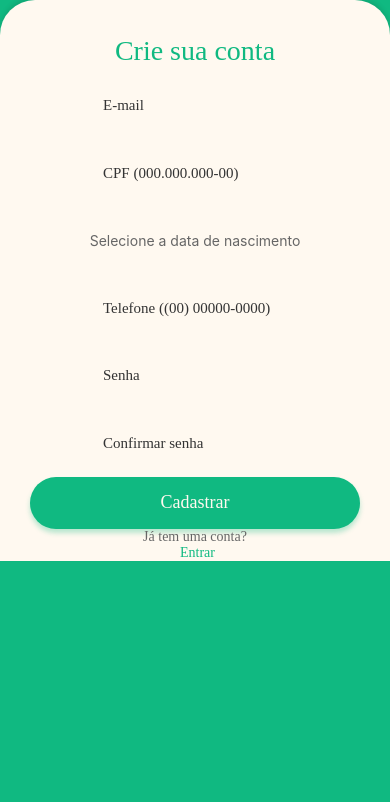
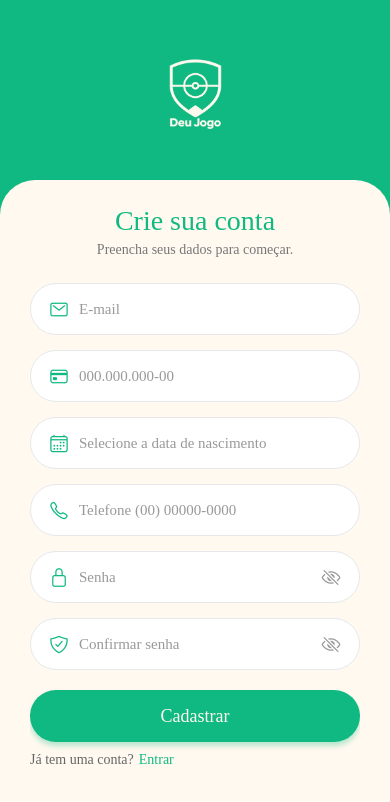
Before and after one commit to AlexandreFreitas04/tcc, a React Native app: screen /Register in a window 390 px wide. Shown: the top 802 px of the page. Built offline with nearby package versions, Linux system fonts and the light colour scheme.

Commit message:
reestruturando a tela de registro

```diff
--- a/estilo.js
+++ b/estilo.js
@@ -463,12 +463,14 @@ export default StyleSheet.create({
     fontSize: 28,
     color: '#10B981',
     marginBottom: 5,
+    textAlign: 'center',
   },
   subtextLogin:{
     fontFamily: 'Montserrat-Regular',
     fontSize: 14,
     color: '#777',
     marginBottom: 25,
+    textAlign: 'center',
   },
   inputContainerLogin:{
     flexDirection: 'row',
@@ -493,8 +495,28 @@ export default StyleSheet.create({
   },
   rodapeCadastroContainer:{
     flexDirection: 'row',
-    marginTop: 25,
+    marginTop: 10,
     alignItems: 'center',
+  },
+  headerRegister: {
+    flex: 0.22,
+    justifyContent: 'center',
+    alignItems: 'center',
+    paddingtTop: 15,
+  },
+  logoRegister:{
+    width: 85,
+    height: 85,
+    tintColor: '#FFF9F0'
+  },
+  cardRegister:{
+    flex: 0.78,
+    backgroundColor: '#FFF9F0',
+    borderTopLeftRadius: 35,
+    borderTopRightRadius: 35,
+    paddingHorizontal: 30,
+    paddingTop: 25,
+    elevation: 10,
   },
 
 });
--- a/screens/Register.tsx
+++ b/screens/Register.tsx
@@ -1,7 +1,8 @@
-import { Text, TouchableOpacity, View, TextInput, Alert, Platform } from 'react-native';
+import { Text, TouchableOpacity, View, TextInput, Alert, Platform, ScrollView, Image, ActivityIndicator } from 'react-native';
 import { useState } from 'react';
 import { useNavigation } from '@react-navigation/native';
 import DateTimePicker from '@react-native-community/datetimepicker';
+import { Ionicons } from '@expo/vector-icons';
 import styles from '../estilo';
 import { handleRegister } from '../controllers/registerController';
 import { maskCPF, maskTelefone } from   '../utils/masks';
@@ -14,8 +15,11 @@ export default function Register() {
   const [telefone, setTelefone] = useState('');
   const [dataNascimento, setDataNascimento] = useState<Date | null>(null);
   const [showDatePicker, setShowDatePicker] = useState(false);
+  const [mostrarSenha, setMostrarSenha] = useState(false);
+  const [mostrarConfirmarSenha, setMostrarConfirmarSenha] = useState(false);
+  const [carregando, setCarregando] = useState(false);
 
-  const navigation = useNavigation();
+  const navigation = useNavigation<any>();
 
   const onChangeDate = (event: any, selectedDate?: Date) => {
     setShowDatePicker(Platform.OS === 'ios');
@@ -27,6 +31,9 @@ export default function Register() {
       ? dataNascimento.toLocaleDateString('pt-BR')
       : '';
 
+    setCarregando(true);
+
+    try{
       const resultado = await handleRegister({
         email,
         senha,
@@ -42,24 +49,50 @@ export default function Register() {
       } else {
         Alert.alert('Erro', resultado.mensagem);
       }
+     } finally {
+    setCarregando(false);
     };
-
+  }
   return (
     <View style={styles.fundoLogin}>
-      <View style={styles.cardLogin}>
+      <View style={styles.headerRegister}>
+        <Image
+          source={require('../assets/logo_nome.png')}
+          style={styles.logoRegister}
+          resizeMode='contain'
+        />
+      </View>
+
+      <View style={styles.cardRegister}>
+        <ScrollView
+          showsVerticalScrollIndicator={false}
+          keyboardShouldPersistTaps="handled"
+          contentContainerStyle={styles.scrollRegisterContent}
+        >
           <Text style={styles.textLogin}>Crie sua conta</Text>
+          <Text style={styles.subtextLogin}>Preencha seus dados para começar.</Text>
 
+          {/*EMAIL*/}
+          <View style={styles.inputContainerLogin}>
+            <Ionicons name="mail-outline" size={20} color="#10B981" style={styles.inputIconLogin}/>
             <TextInput
               placeholder='E-mail'
+              placeholderTextColor="#999"
               value={email}
               onChangeText={setEmail}
               style={styles.inputTextLogin}
               keyboardType='email-address'
               autoCapitalize='none'
+              autoCorrect={false}
             />
+          </View>
 
+          {/*CPF*/}
+          <View style={styles.inputContainerLogin}>
+            <Ionicons name="card-outline" size={20} color="#10B981" style={styles.inputIconLogin} />
             <TextInput
-          placeholder='CPF (000.000.000-00)'
+              placeholder='000.000.000-00'
+              placeholderTextColor="#999"
               value={cpf}
               onChangeText={(texto) => {
                 setCpf(maskCPF(texto));
@@ -68,12 +101,15 @@ export default function Register() {
               keyboardType='numeric'
               maxLength={14}
             />
+          </View>
 
+          {/*Data de Nascimento*/}
           <TouchableOpacity
-          style={[styles.inputTextLogin, { justifyContent: 'center' }]}
+            style={[styles.inputContainerLogin]}
             onPress={() => setShowDatePicker(true)}
           >
-          <Text style={{ color: dataNascimento ? '#000' : '#666' }}>
+            <Ionicons name="calendar-outline" size={20} color="#10b981" style={styles.inputIconLogin}/>
+            <Text style={[styles.inputTextLogin, {color: dataNascimento ? '#333' : '#999'}]}>
               {dataNascimento
                 ? dataNascimento.toLocaleDateString('pt-BR')
                 : 'Selecione a data de nascimento'}
@@ -84,14 +120,18 @@ export default function Register() {
             <DateTimePicker
               value={dataNascimento || new Date(2000, 0, 1)}
               mode="date"
-            display="spinner"
+              display="default"
               maximumDate={new Date()}
               onChange={onChangeDate}
             />
           )}
 
+          {/* Telefone */}
+          <View style={styles.inputContainerLogin} >
+            <Ionicons name="call-outline" size={20} color="#10B981" style={styles.inputIconLogin}/>
             <TextInput
-          placeholder='Telefone ((00) 00000-0000)'
+              placeholder='Telefone (00) 00000-0000'
+              placeholderTextColor="#999"
               value={telefone}
               onChangeText={(texto) => {
                 setTelefone(maskTelefone(texto));
@@ -100,30 +140,67 @@ export default function Register() {
               keyboardType='phone-pad'
               maxLength={15}
             />
+          </View>
+
+          {/* Senha */}
+          <View style={styles.inputContainerLogin}>
+            <Ionicons name="lock-closed-outline" size={20} color="#10B981" style={styles.inputIconLogin} />
 
             <TextInput
               placeholder='Senha'
+              placeholderTextColor="#999"
               value={senha}
               onChangeText={setSenha}
               style={styles.inputTextLogin}
-          secureTextEntry
+              secureTextEntry={!mostrarSenha}
             />
+
+            <TouchableOpacity onPress={() => setMostrarSenha(!mostrarSenha)}>
+              <Ionicons
+              name={mostrarSenha ? 'eye-outline' : 'eye-off-outline'}
+              size={20}
+              color="#999"
+              />
+            </TouchableOpacity>
+          </View>
+
+          {/*Confirmar Senha*/}
+          <View style={styles.inputContainerLogin}>
+            <Ionicons name="shield-checkmark-outline" size={20} color="#10B981" style={styles.inputIconLogin} />
             <TextInput
               placeholder='Confirmar senha'
+              placeholderTextColor="#999"
               value={confirmarSenha}
               onChangeText={setConfirmarSenha}
               style={styles.inputTextLogin}
-          secureTextEntry
+              secureTextEntry={!mostrarConfirmarSenha}
             />
-        <TouchableOpacity style={styles.botaoLogin} onPress={registrar}>
+            <TouchableOpacity onPress={() => setMostrarConfirmarSenha(!mostrarConfirmarSenha)}>
+              <Ionicons
+                name={mostrarConfirmarSenha ? 'eye-outline' : 'eye-off-outline'}
+                size={20}
+                color="#999"
+              />
+            </TouchableOpacity>
+          </View>
+
+          {/* Cadastrar */}
+          <TouchableOpacity style={[styles.botaoLogin, {marginTop: 5}]} onPress={registrar} disabled={carregando}>
+            {carregando ? (
+              <ActivityIndicator color = "#FFF9F0" />
+            ) : (
               <Text style={styles.textBotao}>Cadastrar</Text>
+            )}
           </TouchableOpacity>
 
+          <View style ={styles.rodapeCadastroContainer}>
             <Text style={styles.preTextCadastrar}>Já tem uma conta?</Text>
             <TouchableOpacity onPress={() => navigation.navigate('Login')}>
               <Text style={styles.textCadastrar}>Entrar</Text>
             </TouchableOpacity>
           </View>
+        </ScrollView>
+      </View>
     </View>
   );
 }
```
Lines whose indentation alone changed are shown as unchanged.
